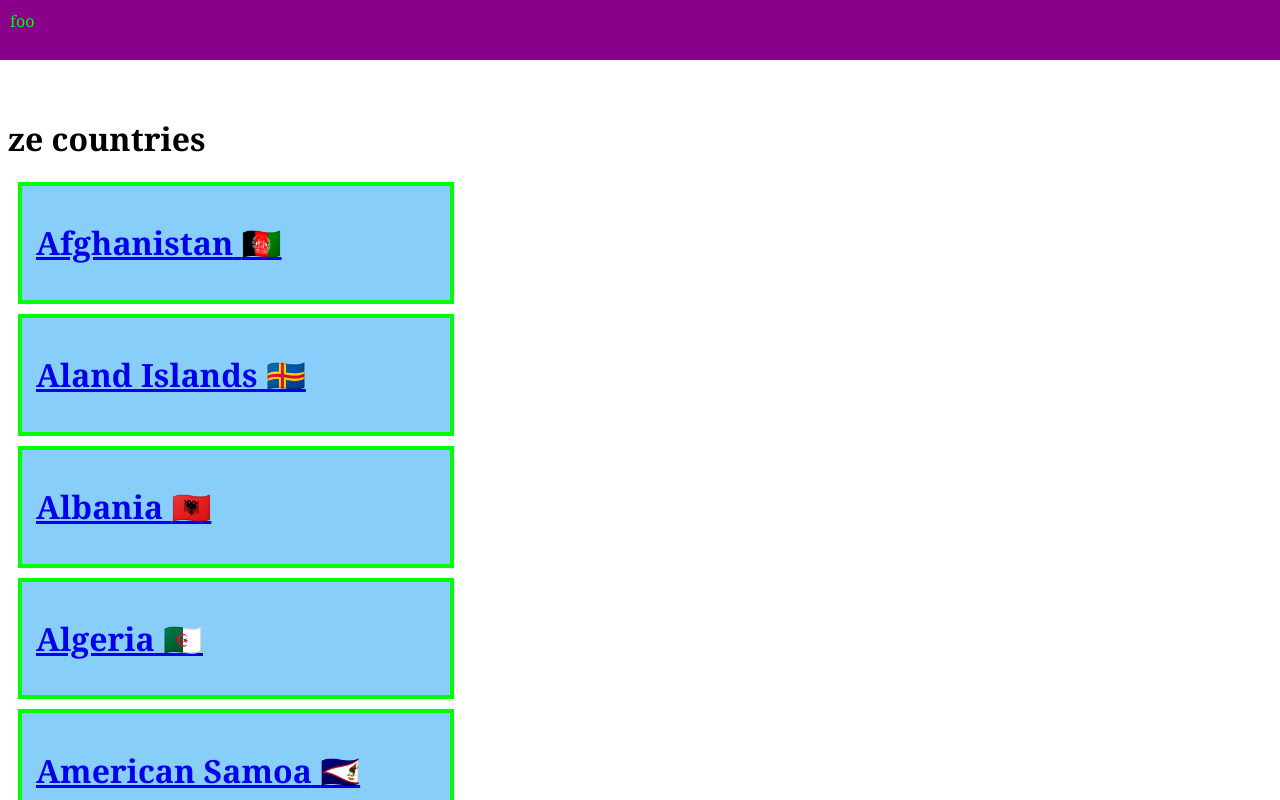
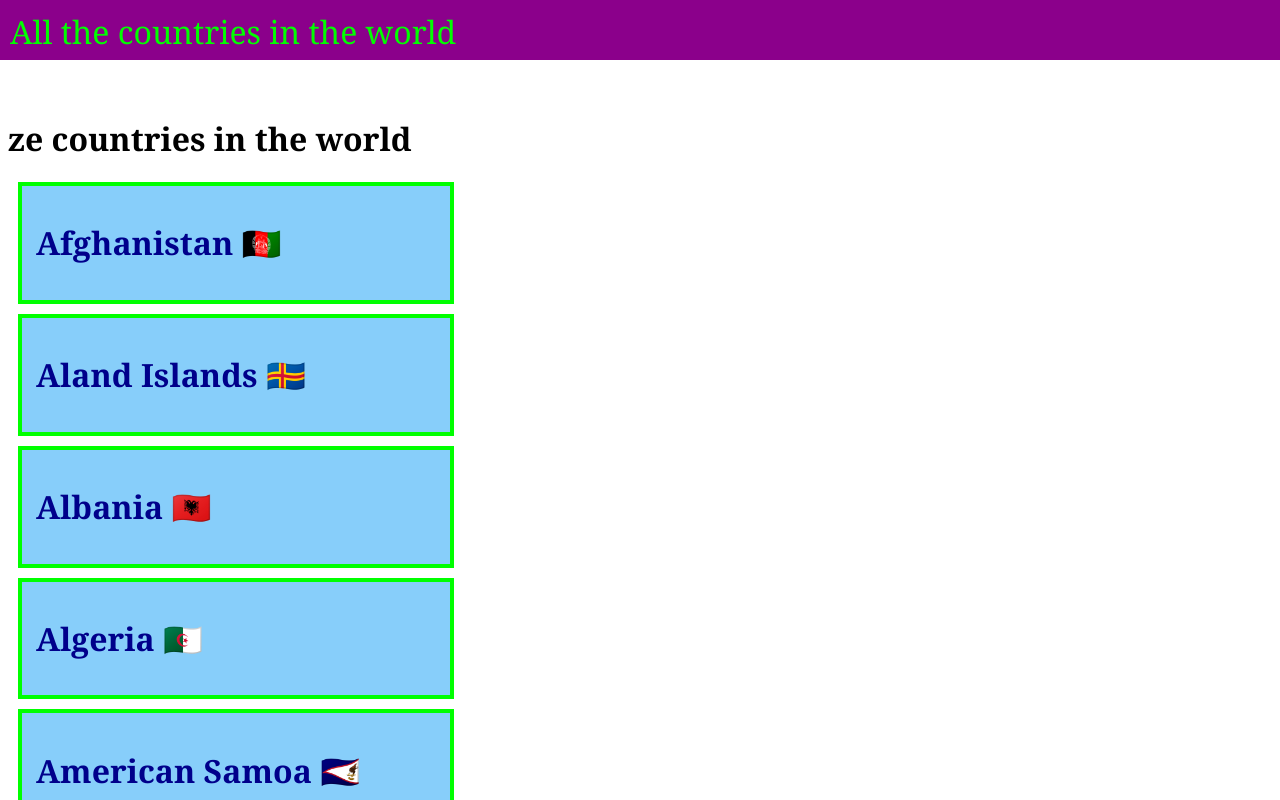
Before and after one commit to danielmdavis/country-stats, a Next.js app: page /countries in a window 1280 px wide. Shown: the top 800 px of the page. Built offline with nearby package versions, Linux system fonts and the light colour scheme.

Commit message:
currency fix

```diff
--- a/app/countries/[id]/page.tsx
+++ b/app/countries/[id]/page.tsx
@@ -6,8 +6,8 @@ const data = require('./../../../countries.json')
 export default function CountryView(context: any) {
   let i: any
   const country = data.find((i: any) => i.id == context.params.id)
-  let curSymbol: string = ''
-  let curName: string = ''
+  const curSymbol: string = country.currency_symbol ? country.currency_symbol : ''
+  const curName: string = country.currency_name ? country.currency_name : ''
 
   return (
     <div style={{ margin: 'auto', display: 'block' }}>
--- a/app/countries/countries.tsx
+++ b/app/countries/countries.tsx
@@ -13,7 +13,7 @@ export default function Countries(props: CountriesProps) {
   return (
     <a href={`/countries/${props.id}`}>
       <div style={{ border: '4px solid lime', width: '400px', margin: '10px', padding: '14px', backgroundColor: 'lightskyblue' }}>
-        <h1>{props.title} {props.flag}</h1>
+        <h1 style={{ color: 'darkBlue', textDecoration: 'none' }}>{props.title} {props.flag}</h1>
         {/* <div>capital: {props.capital}</div>
         <div>region: {props.region}</div>
         <div>currency: {props.currency}</div> */}
--- a/app/countries/page.tsx
+++ b/app/countries/page.tsx
@@ -24,7 +24,7 @@ export default function CountriesHome() {
   return (
     <main>
       <br /><br />
-      <h1>ze countries</h1>
+      <h1>ze countries in the world</h1>
      {countries}
     </main>
   )
--- a/app/globals.css
+++ b/app/globals.css
@@ -10,5 +10,10 @@ html {
   height: 40px;
   width: 100%;
   background-color: darkmagenta;
-  color:lime
+  color:lime;
+  font-size: 2em;
 }
+
+a {
+  text-decoration: none;
+}
--- a/app/layout.tsx
+++ b/app/layout.tsx
@@ -8,7 +8,7 @@ export default function RootLayout({
   return (
     <html lang="en">
       <body>
-        <nav className='navbar'>foo</nav>
+        <nav className='navbar'>All the countries in the world</nav>
         {children}
         </body>
     </html>
```
